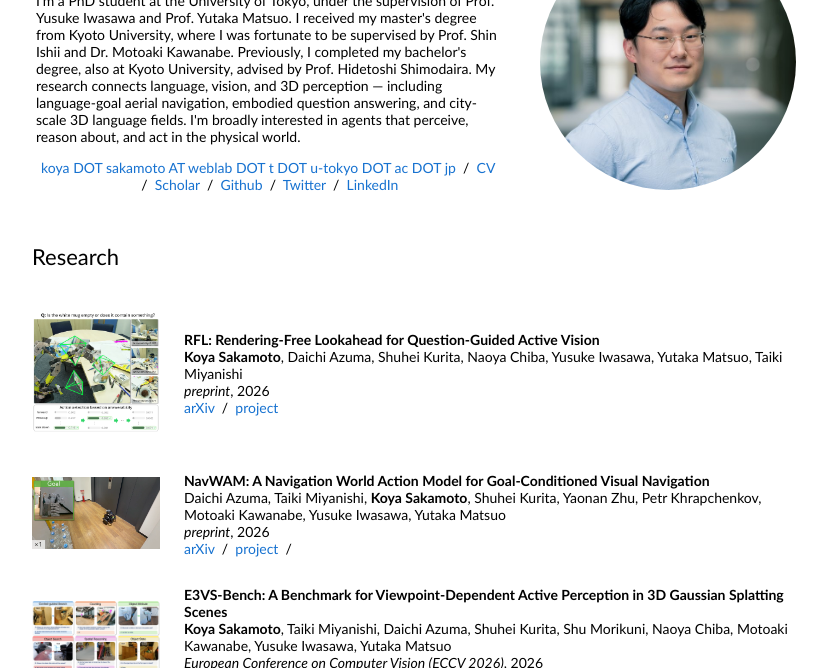
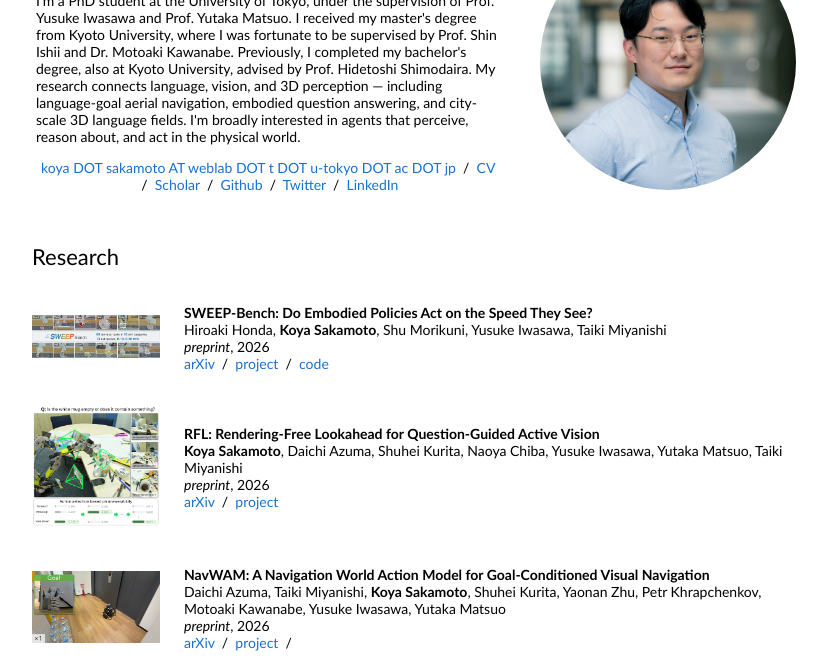
Before and after one commit to K0uya/K0uya.github.io, a plain HTML site: page index.html in a window 1280 px wide. Shown: the part 109-777 px from the top of the page, without its empty margins (224-1051 px from the left). Drawn offline with Linux system fonts and the light colour scheme.

Commit message:
Add SWEEP-Bench to Research

```diff
--- a/index.html
+++ b/index.html
@@ -65,6 +65,28 @@
                Author lists, order, venues, and links verified against arXiv /
                conference sources. -->
           <table style="width:100%;border:0px;border-spacing:0px 10px;border-collapse:separate;margin-right:auto;margin-left:auto;"><tbody>
+
+            <!-- SWEEP-Bench -->
+            <tr>
+              <td style="padding:16px;width:20%;vertical-align:middle">
+                <img src='images/sweep-bench.jpg' alt="SWEEP-Bench" width=100%>
+              </td>
+              <td style="padding:8px;width:80%;vertical-align:middle">
+                <span class="papertitle">SWEEP-Bench: Do Embodied Policies Act on the Speed They See?</span>
+                <br>
+                Hiroaki Honda,
+                <strong>Koya Sakamoto</strong>,
+                Shu Morikuni,
+                Yusuke Iwasawa,
+                Taiki Miyanishi
+                <br>
+                <em>preprint</em>, 2026
+                <br>
+                <a href="https://arxiv.org/abs/2611.30637">arXiv</a> &nbsp;/&nbsp;
+                <a href="https://damin3927.github.io/SWEEP-Bench/">project</a> &nbsp;/&nbsp;
+                <a href="https://github.com/Damin3927/SWEEP-Bench">code</a>
+              </td>
+            </tr>
 
             <!-- RFL -->
             <tr>
```
Also changed, not shown: images/sweep-bench.jpg (added).
